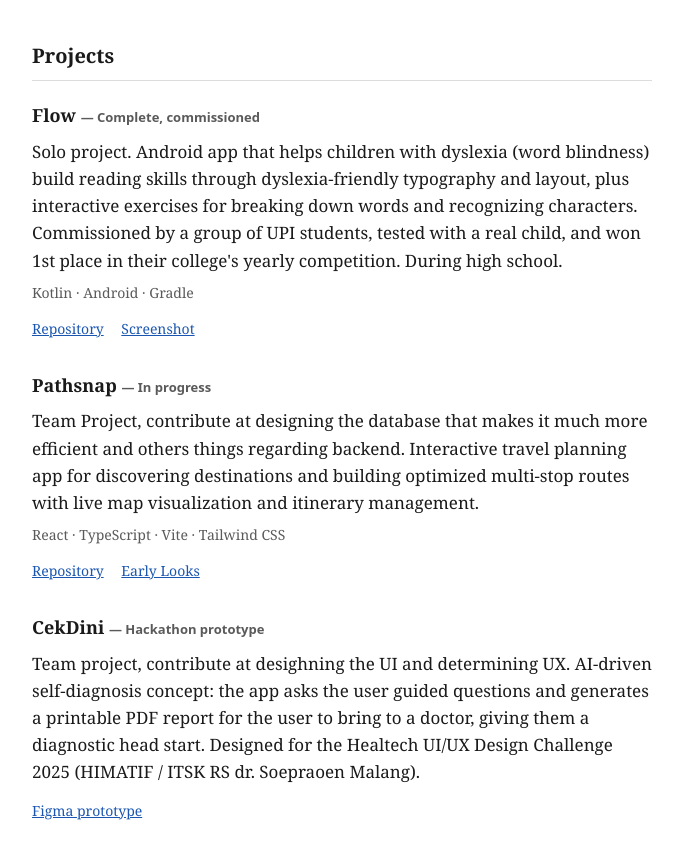
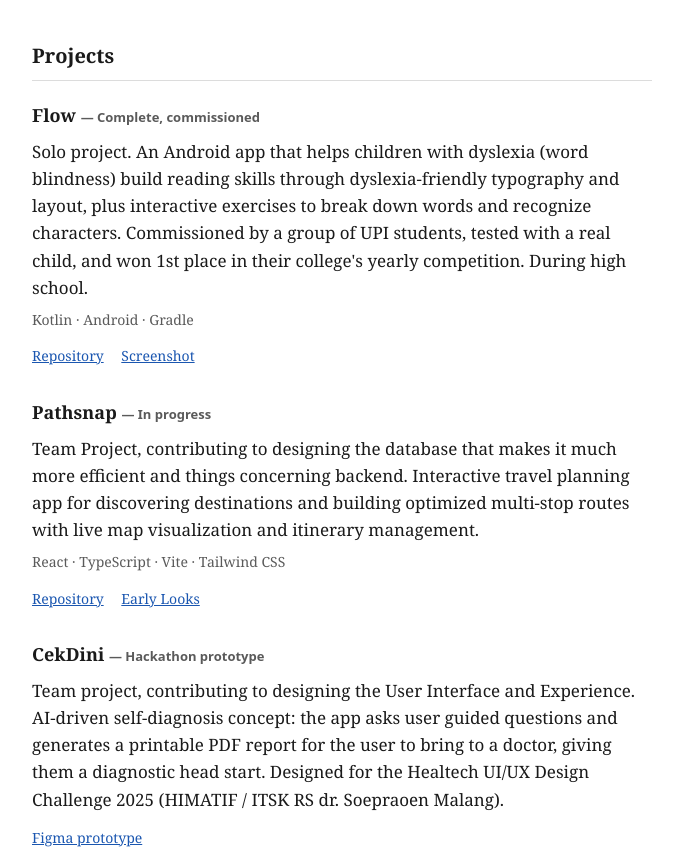
Before and after one commit to Rizkii-dev/rizkii-dev.github.io, a plain HTML site: page index.html in a window 1280 px wide. Shown: the part 500-1352 px from the top of the page, without its empty margins (298-981 px from the left). Drawn offline with Linux system fonts and the light colour scheme.

Commit message:
Update index.html

```diff
--- a/index.html
+++ b/index.html
@@ -191,10 +191,9 @@
     <div class="project">
       <p class="project-title">Flow <span class="project-status">— Complete, commissioned</span></p>
       <p class="project-desc">
-        Solo project. Android app that helps children with dyslexia (word blindness) build reading skills through
-        dyslexia-friendly typography and layout, plus interactive exercises for breaking down words and
-        recognizing characters. Commissioned by a group of UPI students, tested with a real child, and
-        won 1st place in their college's yearly competition. During high school.
+        Solo project. An Android app that helps children with dyslexia (word blindness) build reading skills through dyslexia-friendly typography and layout,
+        plus interactive exercises to break down words and recognize characters. Commissioned by a group of UPI students,
+        tested with a real child, and won 1st place in their college's yearly competition. During high school.
       </p>
       <p class="project-stack">Kotlin · Android · Gradle</p>
       <p class="project-links">
@@ -206,9 +205,8 @@
     <div class="project">
       <p class="project-title">Pathsnap <span class="project-status">— In progress</span></p>
       <p class="project-desc">
-        Team Project, contribute at designing the database that makes it much more efficient and others things regarding backend.
-        Interactive travel planning app for discovering destinations and building optimized multi-stop
-        routes with live map visualization and itinerary management.
+        Team Project, contributing to designing the database that makes it much more efficient and things concerning backend.
+        Interactive travel planning app for discovering destinations and building optimized multi-stop routes with live map visualization and itinerary management.
       </p>
       <p class="project-stack">React · TypeScript · Vite · Tailwind CSS</p>
       <p class="project-links">
@@ -220,7 +218,7 @@
     <div class="project">
       <p class="project-title">CekDini <span class="project-status">— Hackathon prototype</span></p>
       <p class="project-desc">
-        Team project, contribute at desighning the UI and determining UX. AI-driven self-diagnosis concept: the app asks the user guided questions and generates a printable
+        Team project, contributing to designing the User Interface and Experience. AI-driven self-diagnosis concept: the app asks user guided questions and generates a printable
         PDF report for the user to bring to a doctor, giving them a diagnostic head start. Designed for the
         Healtech UI/UX Design Challenge 2025 (HIMATIF / ITSK RS dr. Soepraoen Malang).
       </p>
@@ -290,7 +288,7 @@
       <li>Google Cloud Computing Foundations Certificate (June 2026)</li>
       <li>Oracle Dev Gym — Databases for Developers: Foundations (Jan 2026)</li>
       <li>The Genius Math League 2026 — Qualified to Regional Offline Round (from 2,500+ nationwide participants), representing BINUS University</li>
-      <li>OSN-K (Olimpiade Sains Nasional), Informatics — 1st Place, 2022 &amp; 2023</li>
+      <li>OSN-K (Olimpiade Sains Nasional), Informatics 1st Place, 2022 &amp; 2023</li>
       <li>International Kangaroo Mathematics Contest (IKMC) — Bronze Medal, Mathematics, 2023</li>
       <li>National Olympiad of Outstanding Student (NOOS) — Silver Medal, Informatics, 2023</li>
       <li>National Gold Medals (2022): ISC, OSSI, Saintech, FUSC — Technology/Computer Science</li>
```
